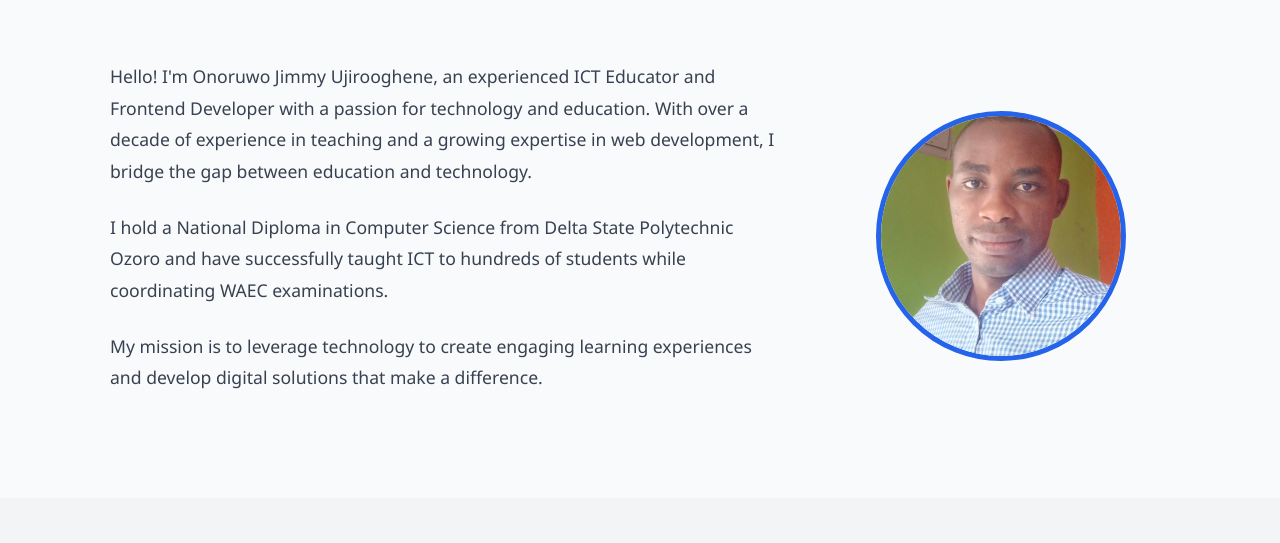
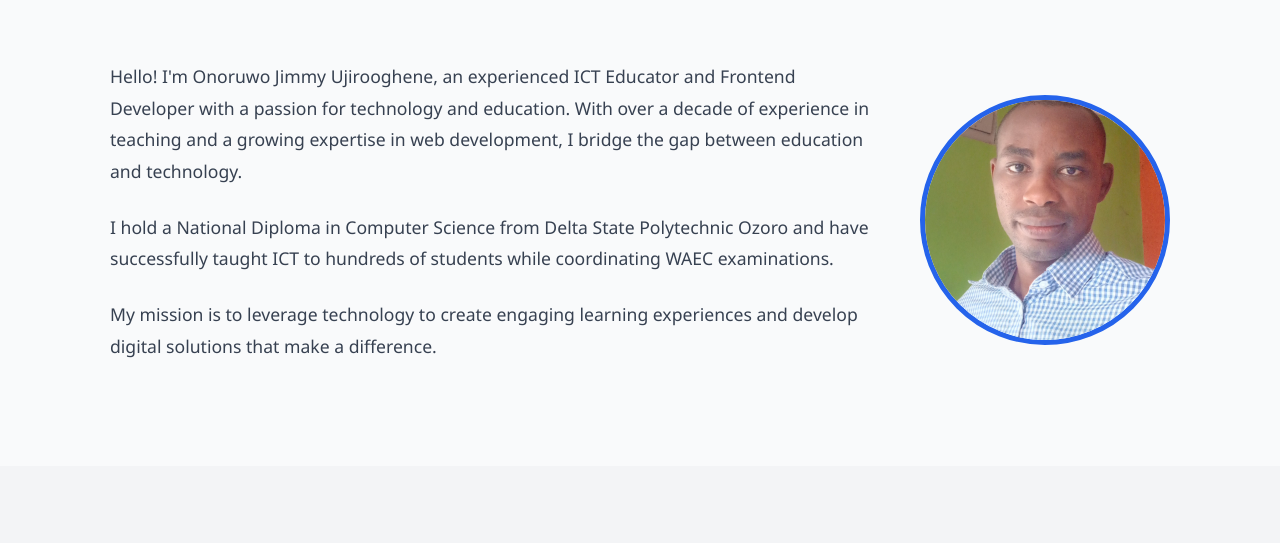
Before and after one commit to Onoruwo/My-Website, a plain HTML site: page index.html in a window 1280 px wide. Shown: the part 650-1193 px from the top of the page. Drawn offline with nearby package versions, Linux system fonts and the light colour scheme.

Commit message:
index.html

```diff
--- a/index.html
+++ b/index.html
@@ -148,9 +148,7 @@
             gap: 3rem;
         }
 
-        .about-text {
-            flex: 2;
-        }
+
       .about-text p {
     margin-bottom: 1.5rem;
     font-size: 1.1rem;
```
